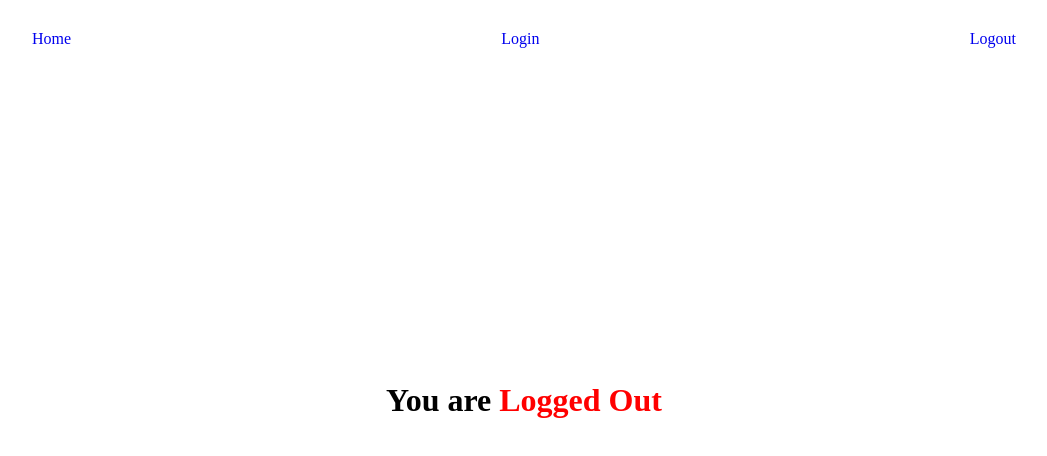
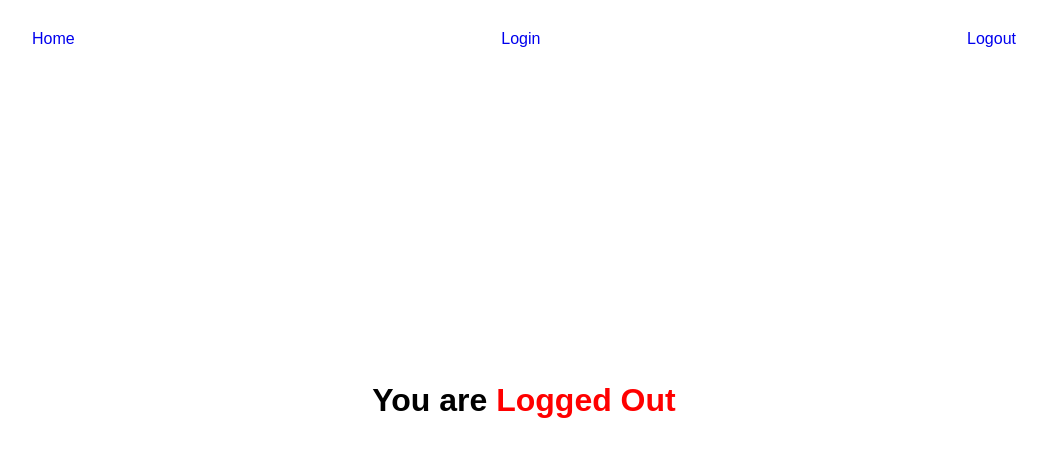
Before and after one commit to bytegen-dev/basic-usecontext-app, a React (Create React App) app: page / in a window 1280 px wide. Shown: the top 456 px of the page, without its empty margins (116-1163 px from the left). Built offline with nearby package versions, Linux system fonts and the light colour scheme.

Commit message:
finished already

```diff
--- a/public/main.css
+++ b/public/main.css
@@ -2,6 +2,11 @@
     margin: 0;
     padding: 0;
     box-sizing: border-box;
+}
+
+body{
+    font-family: sans-serif;
+    overflow-x: hidden;
 }
 
 .red{
@@ -42,6 +47,7 @@ nav{
     display: flex;
     justify-content: center;
     align-items: center;
+    z-index: 10;
 }
 
 ul{
@@ -54,6 +60,19 @@ ul{
     flex-direction: column;
     justify-content: center;
     align-items: center;
+    animation: container-slide 1s ease forwards;
+}
+
+@keyframes container-slide {
+    0%{
+        transform: translateX(100%);
+        opacity: 0;
+    }
+
+    100%{
+        transform: translateX(0);
+        opacity: 1;
+    }
 }
 
 button{
```
